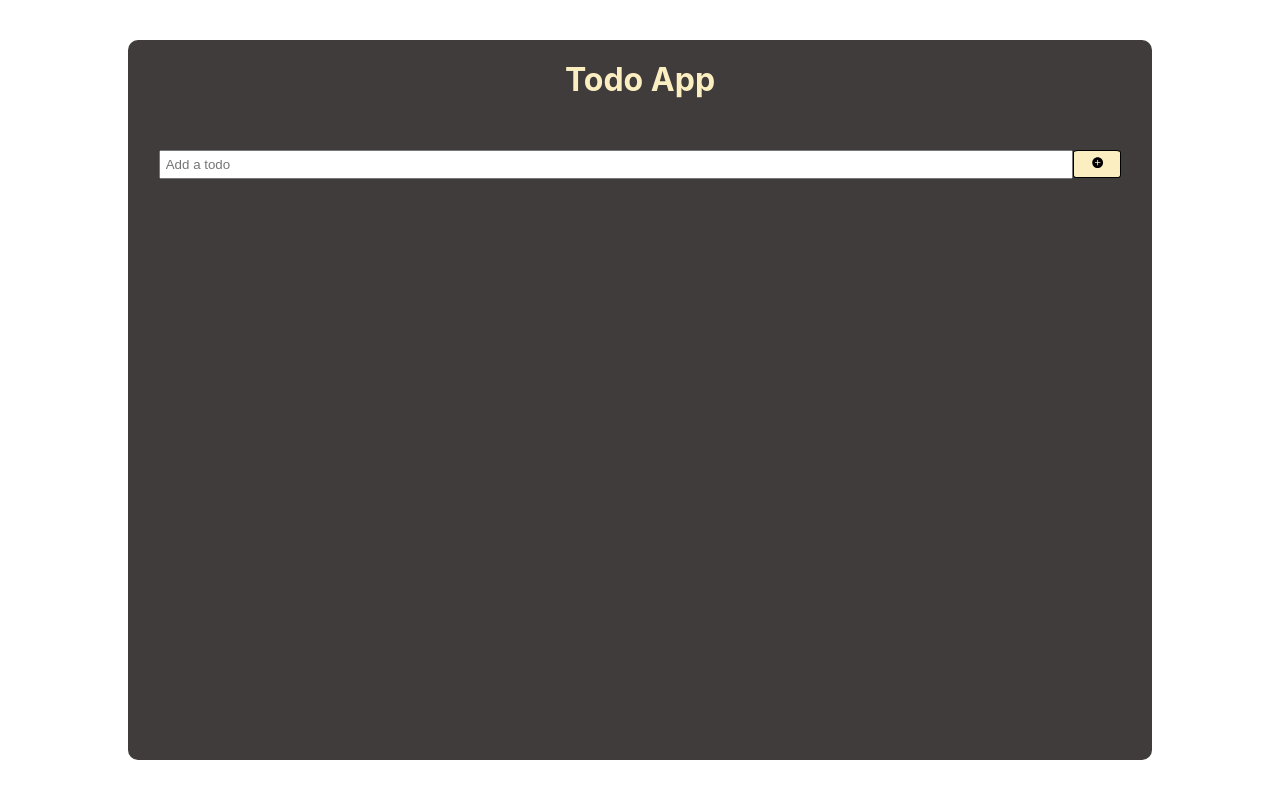
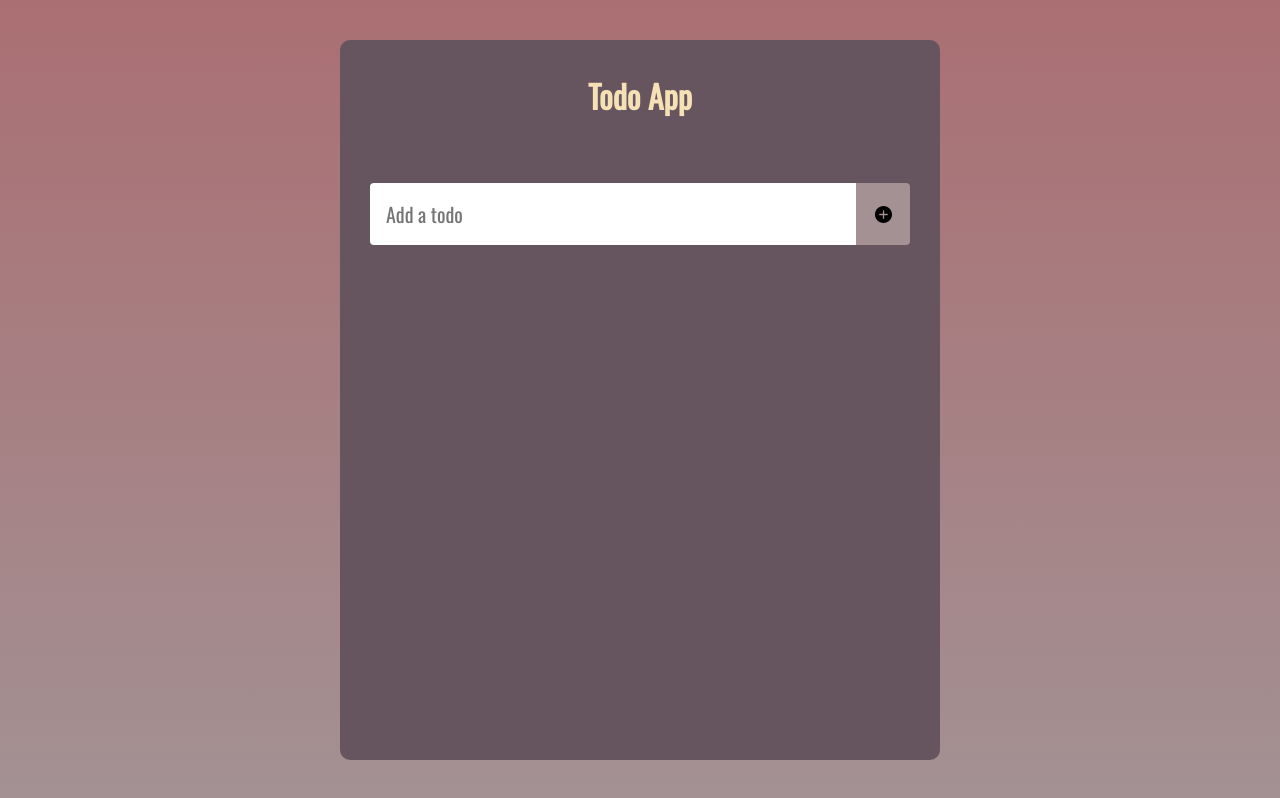
Before and after one commit to RadoslawZemlo/todo-react, a React (Create React App) app: page / in a window 1280 px wide. Built offline with nearby package versions, Linux system fonts and the light colour scheme.

Commit message:
Update app styles

```diff
--- a/src/App.css
+++ b/src/App.css
@@ -1,7 +1,14 @@
+@import url("https://fonts.googleapis.com/css2?family=Oswald&display=swap");
+
 * {
+  font-family: "Oswald", sans-serif;
   margin: 0;
   padding: 0;
   box-sizing: border-box;
+}
+
+body {
+  background: linear-gradient(#aa6f73, #a39193);
 }
 
 .todo-app {
@@ -10,7 +17,8 @@
   justify-content: start;
   width: 80vw;
   min-height: 90vh;
-  background: #403c3b;
+  max-width: 600px;
+  background: #66545e;
   text-align: center;
   margin: 5vh auto;
   border-radius: 10px;
@@ -18,57 +26,86 @@
 }
 
 h1 {
-  color: #fbefc2;
-  margin: 10px;
-  padding: 10px;
+  margin: 32px 0;
+  color: #f6e0b5;
+  font-size: 32px;
 }
 
 .todo-form {
-  margin: 3%;
-  width: 94%;
+  margin: 32px auto;
+  width: 90%;
+  display: flex;
+  flex-direction: row;
+  position: relative;
 }
 
 .todo-input {
-  padding: 5px;
-  width: 95%;
+  font-size: 20px;
+  padding: 16px;
+  border-radius: 4px 0 0 4px;
+  border: none;
+  outline: none;
+  width: 90%;
+  color: #000;
 }
 
 .add-button {
-  padding: 5px;
-  width: 5%;
-  background-color: #fbefc2;
-  border: 1px solid #000;
-  border-radius: 10%;
+  background-color: #a39193;
+  font-size: 21px;
+  line-height: 13px;
+  padding: 16px;
+  border: none;
+  border-radius: 0 4px 4px 0;
+  cursor: pointer;
+  outline: none;
+  width: 10%;
 }
 
 .todos-container {
-  margin: 3%;
-  padding: 5px;
-  width: 94%;
+  margin: 12px auto;
+  width: 90%;
 }
 
 .todo-container {
-  margin: 10px;
-  height: 20px;
+  margin: 12px auto;
   width: 100%;
+  display: flex;
+  flex-direction: row;
+  position: relative;
 }
 
 .todo-item {
-  background-color: #fbefc2;
+  background-color: #f6e0b5;
+  font-size: 20px;
   list-style: none;
-  display: inline-block;
-  width: 85%;
-  border-radius: 3px;
-  border: 2px solid #000;
+  padding: 16px;
+  border-radius: 4px 0 0 4px;
+  border: none;
+  outline: none;
+  width: 90%;
+  color: #000;
 }
 
 .button {
-  width: 5%;
-  border: 2px solid #000;
-  border-radius: 10%;
+  font-size: 21px;
+  line-height: 13px;
+  padding: 16px;
+  border: none;
+  cursor: pointer;
+  outline: none;
+}
+
+.check-btn {
+  background-color: #eea990;
+}
+
+.trash-btn {
+  background-color: #aa6f73;
+  border-radius: 0 4px 4px 0;
 }
 
 .completed {
   text-decoration: line-through;
   color: #999;
+  opacity: 0.5;
 }
--- a/src/components/Todo.js
+++ b/src/components/Todo.js
@@ -25,10 +25,10 @@ const Todo = ({ todo, todos, setTodos }) => {
       <li className={`todo-item ${todo.completed ? "completed" : ""}`}>
         {todo.text}
       </li>
-      <button className="button" onClick={handleComplete}>
+      <button className="button check-btn" onClick={handleComplete}>
         <IoIosCheckbox />
       </button>
-      <button className="button" onClick={handleDelete}>
+      <button className="button trash-btn" onClick={handleDelete}>
         <IoIosTrash />
       </button>
     </div>
```
